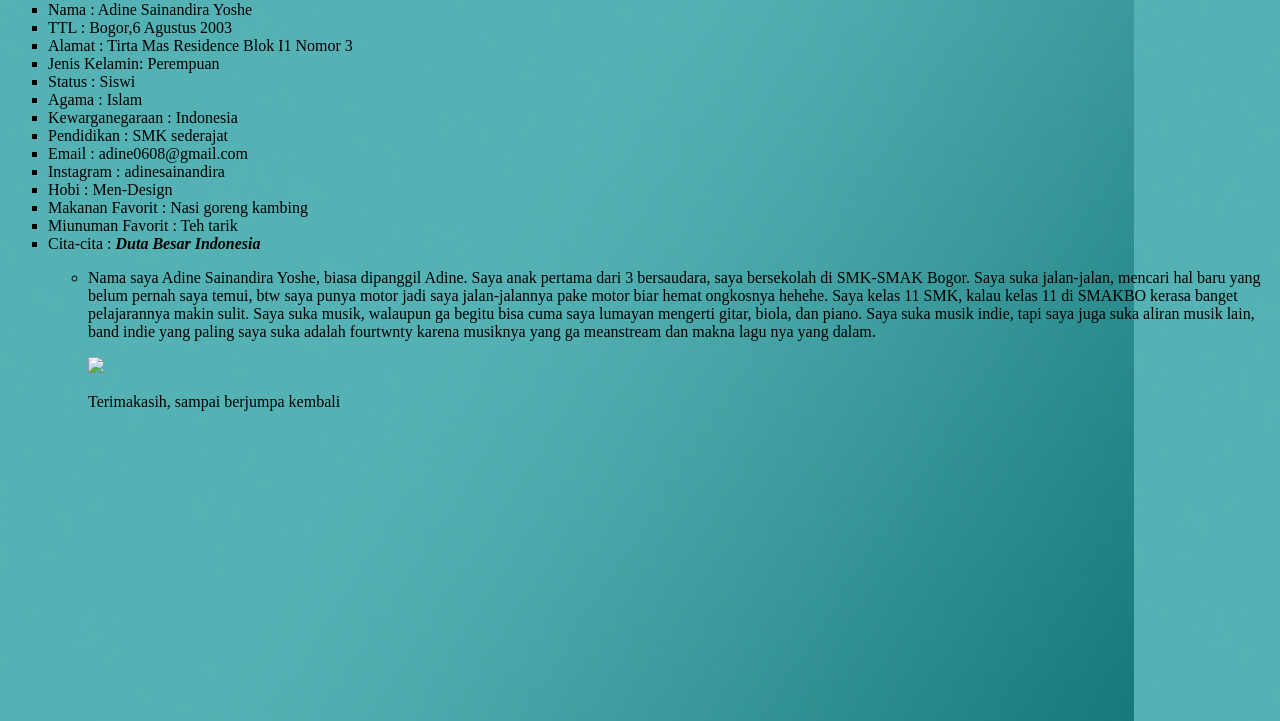
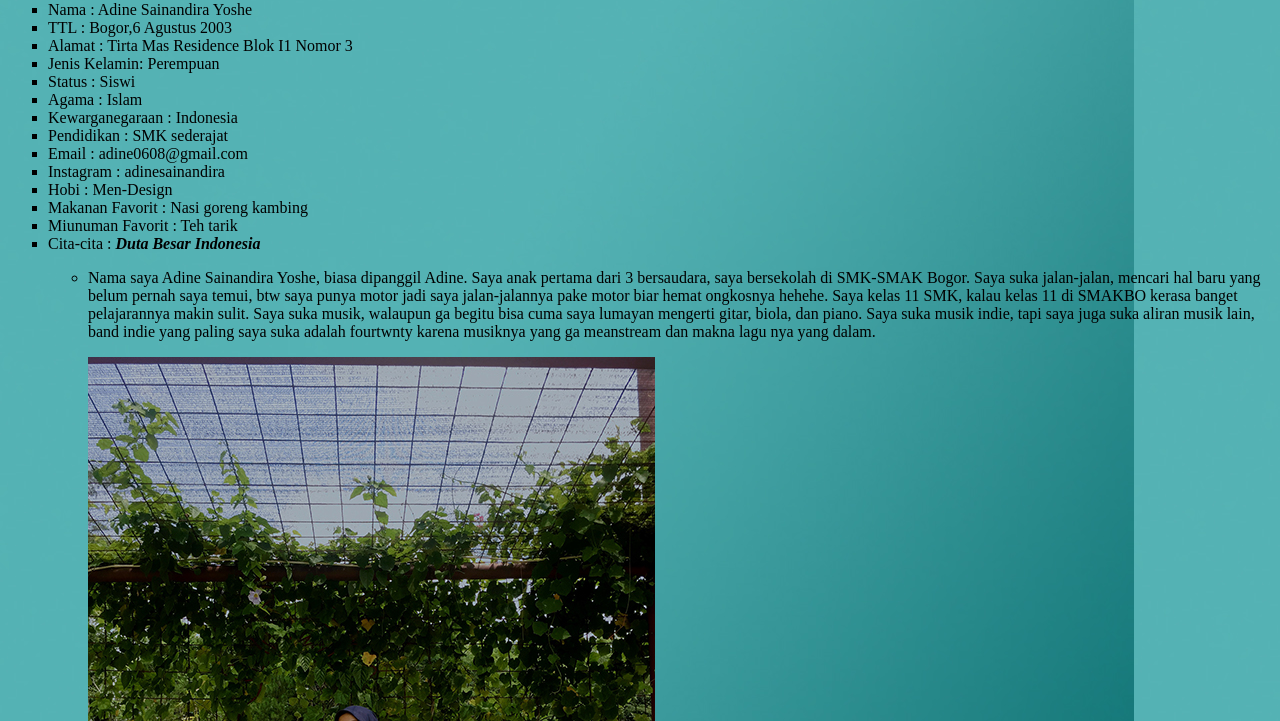
Before and after one commit to adinesain64/adinesain64.github.io, a plain HTML site: page index.html in a window 1280 px wide. Shown: the part 79-800 px from the top of the page. Drawn offline with Linux system fonts and the light colour scheme.

Commit message:
Update index.html

```diff
--- a/index.html
+++ b/index.html
@@ -22,7 +22,7 @@
 	<blockquote></blockquote>
 	<body><li>Nama saya Adine Sainandira Yoshe, biasa dipanggil Adine. Saya anak pertama dari 3 bersaudara, saya bersekolah di SMK-SMAK Bogor. Saya suka jalan-jalan, mencari hal baru yang belum pernah saya temui, btw saya punya motor jadi saya jalan-jalannya pake motor biar hemat ongkosnya hehehe. Saya kelas 11 SMK, kalau kelas 11 di SMAKBO kerasa banget pelajarannya makin sulit. Saya suka musik, walaupun ga begitu bisa cuma saya lumayan mengerti gitar, biola, dan piano. Saya suka musik indie, tapi saya juga suka aliran musik lain, band indie yang paling saya suka adalah fourtwnty karena musiknya yang ga meanstream dan makna lagu nya yang dalam.</li></body>
 	<blockquote></blockquote>
-	<img src="foto saya.JPEG">
+	<img src="foto saya.JPG">
     <p>Terimakasih, sampai berjumpa kembali</p>
 
     </html>
```
